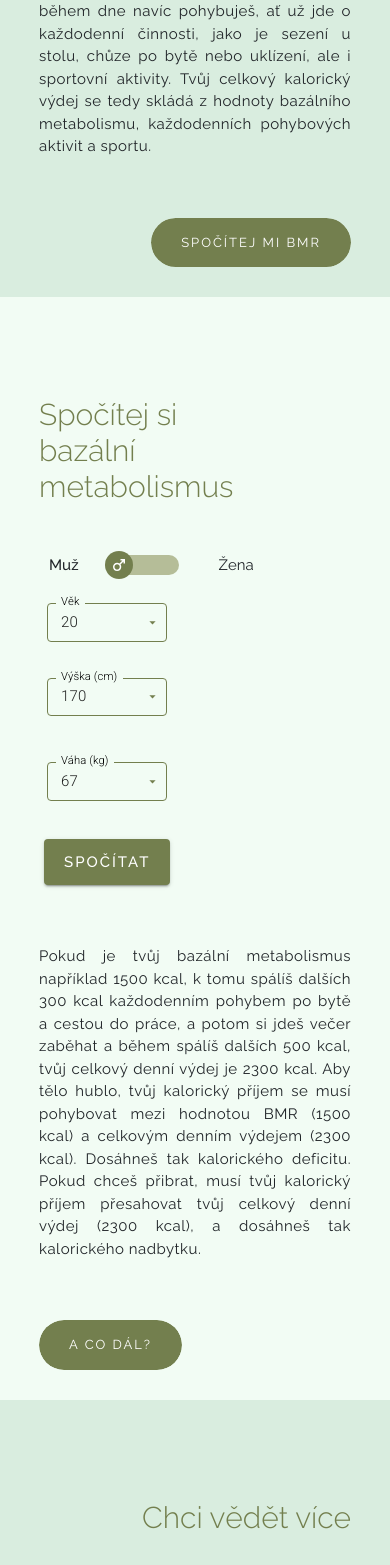
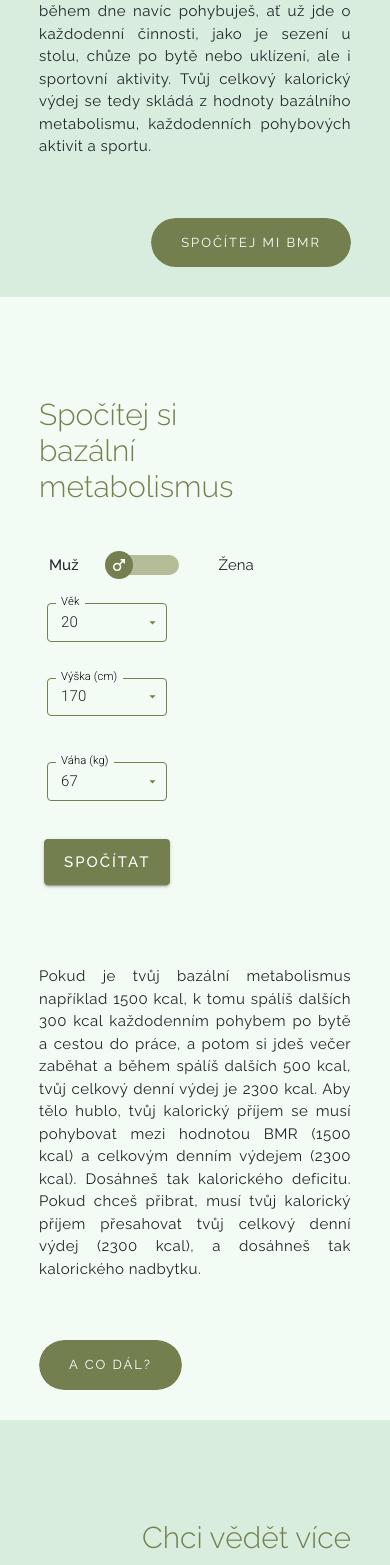
Before and after one commit to terichudejova/kaloricka-kalkulacka, a React (Vite) app: page / in a window 390 px wide. Shown: the part 1537-3102 px from the top of the page. Built offline with nearby package versions, Linux system fonts and the light colour scheme.

Commit message:
add space to button in calculator at max width 600px (bigger height of div)

```diff
--- a/src/Calculator.css
+++ b/src/Calculator.css
@@ -96,6 +96,6 @@ button {
   }
 
   .result {
-    margin-bottom: var(--space-s);
+    margin-bottom: var(--space-m);
   }
 }
--- a/src/index.css
+++ b/src/index.css
@@ -791,6 +791,6 @@ h1:hover {
 
 @media only screen and (max-width: 500px) {
     .kalkulacka {
-        height: 40rem;
+        height: 42rem;
     }
 }
```
